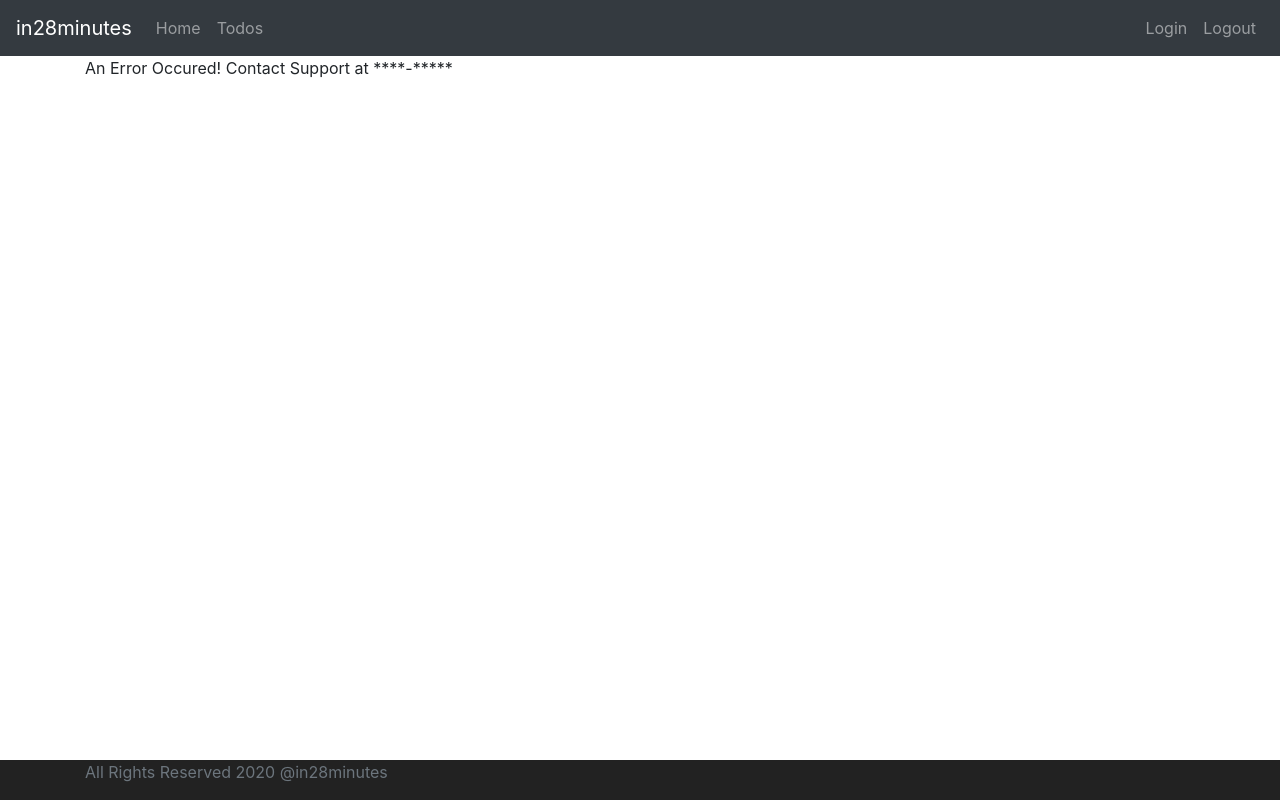
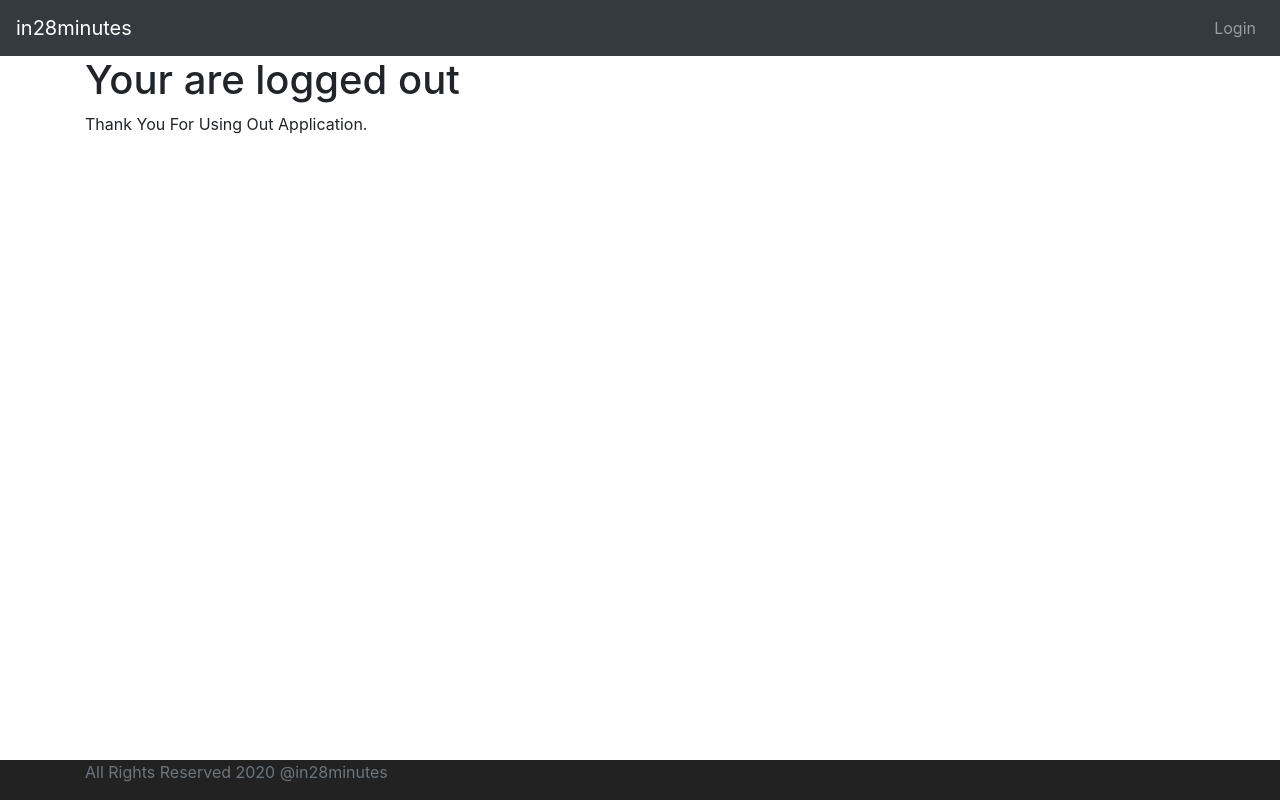
Before and after one commit to nelsonmiranda/todo, an Angular app: page /logout in a window 1280 px wide. Built offline with nearby package versions, Linux system fonts and the light colour scheme.

Commit message:
Adding Authentication

```diff
--- a/src/app/app-routing.module.ts
+++ b/src/app/app-routing.module.ts
@@ -4,6 +4,7 @@
 import { WelcomeComponent } from './welcome/welcome.component';
 import { ErrorComponent } from './error/error.component';
 import { ListTodosComponent } from './list-todos/list-todos.component';
+import { LogoutComponent } from './logout/logout.component';
 
 
 const routes: Routes = [
@@ -11,6 +12,7 @@
   {path : 'login', component : LoginComponent},
   {path : 'welcome/:name', component : WelcomeComponent},
   {path : 'todos', component : ListTodosComponent},
+  {path : 'logout', component : LogoutComponent},
   {path : '**', component : ErrorComponent}
 ];
 
--- a/src/app/app.module.ts
+++ b/src/app/app.module.ts
@@ -10,6 +10,7 @@
 import { ErrorComponent } from './error/error.component';
 import { ListTodosComponent } from './list-todos/list-todos.component';
 import { MenuComponent } from './menu/menu.component';
+import { LogoutComponent } from './logout/logout.component';
 
 @NgModule({
   declarations: [
@@ -19,7 +20,8 @@
     LoginComponent,
     ErrorComponent,
     ListTodosComponent,
-    MenuComponent
+    MenuComponent,
+    LogoutComponent
   ],
   imports: [
     BrowserModule,
--- a/src/app/login/login.component.ts
+++ b/src/app/login/login.component.ts
@@ -1,5 +1,6 @@
 import { Component, OnInit } from '@angular/core';
 import { Router } from '@angular/router';
+import { HardcodedAuthenticationService } from '../service/hardcoded-authentication.service';
 
 @Component({
   selector: 'app-login',
@@ -13,14 +14,16 @@
   errorMessage = 'Invalid Credentials';
   invalidLogin = false;
 
-  constructor(private router: Router) { }
+  constructor(
+    private router : Router,
+    private authentication : HardcodedAuthenticationService) { }
 
   ngOnInit(): void {
   }
 
   handleLogin() {
 
-    if (this.username === 'in28minutes' && this.password === 'dummy') {
+    if (this.authentication.authenticate(this.username, this.password)) {
       this.invalidLogin = false;
       // Redirect to welcome page
       this.router.navigate(['welcome', this.username]);
--- /dev/null
+++ b/src/app/logout/logout.component.html
@@ -0,0 +1,4 @@
+<h1>Your are logged out</h1>
+<div>
+    Thank You For Using Out Application.
+</div>
--- /dev/null
+++ b/src/app/logout/logout.component.ts
@@ -0,0 +1,19 @@
+import { Component, OnInit } from '@angular/core';
+import { HardcodedAuthenticationService } from '../service/hardcoded-authentication.service';
+
+@Component({
+  selector: 'app-logout',
+  templateUrl: './logout.component.html',
+  styleUrls: ['./logout.component.css']
+})
+export class LogoutComponent implements OnInit {
+
+  constructor(
+    private authentication : HardcodedAuthenticationService
+  ) { }
+
+  ngOnInit(): void {
+    this.authentication.logout();
+  }
+
+}
--- a/src/app/menu/menu.component.html
+++ b/src/app/menu/menu.component.html
@@ -3,13 +3,13 @@
         <div><a href="https://www.in28minutes.com" class="navbar-brand">in28minutes</a></div>
 
         <ul class="navbar-nav">
-            <li><a routerLink="/welcome/in28minutes" class="nav-link">Home</a></li>
-            <li><a routerLink="/todos" class="nav-link">Todos</a></li>
+            <li><a *ngIf="authentication.isUserLoggedIn()" routerLink="/welcome/in28minutes" class="nav-link">Home</a></li>
+            <li><a *ngIf="authentication.isUserLoggedIn()" routerLink="/todos" class="nav-link">Todos</a></li>
         </ul>
 
         <ul class="navbar-nav navbar-collapse justify-content-end">
-            <li><a routerLink="/login" class="nav-link">Login</a></li>
-            <li><a routerLink="/logout" class="nav-link">Logout</a></li>
+            <li><a *ngIf="!authentication.isUserLoggedIn()" routerLink="/login" class="nav-link">Login</a></li>
+            <li><a *ngIf="authentication.isUserLoggedIn()" routerLink="/logout" class="nav-link">Logout</a></li>
         </ul>
     </nav>
 </header>
--- a/src/app/menu/menu.component.ts
+++ b/src/app/menu/menu.component.ts
@@ -1,4 +1,5 @@
 import { Component, OnInit } from '@angular/core';
+import { HardcodedAuthenticationService } from '../service/hardcoded-authentication.service';
 
 @Component({
   selector: 'app-menu',
@@ -7,9 +8,14 @@
 })
 export class MenuComponent implements OnInit {
 
-  constructor() { }
+  // isUserLogged : boolean = false;
+
+  constructor(
+    public authentication : HardcodedAuthenticationService
+  ) { }
 
   ngOnInit(): void {
+    // this.isUserLogged = this.authentication.isUserLoggedIn();
   }
 
 }
--- /dev/null
+++ b/src/app/service/hardcoded-authentication.service.ts
@@ -0,0 +1,29 @@
+import { Injectable } from '@angular/core';
+
+@Injectable({
+  providedIn: 'root'
+})
+export class HardcodedAuthenticationService {
+
+  constructor() { }
+
+  authenticate(username : string, password : string){
+    // console.log('before: ' + this.isUserLoggedIn());
+    if(username === 'in28minutes' && password === 'dummy'){
+      sessionStorage.setItem('authenticatedUser', username);
+      // console.log('after: ' + this.isUserLoggedIn());
+      return true;
+    }
+    return false;
+  }
+
+  isUserLoggedIn(){
+    let user = sessionStorage.getItem('authenticatedUser');
+    return !(user === null);
+  }
+
+  logout(){
+    sessionStorage.removeItem('authenticatedUser');
+  }
+
+}
```
Also changed, not shown: src/app/logout/logout.component.css (added), 2 other files (tests, documents, lock files or other folders).
